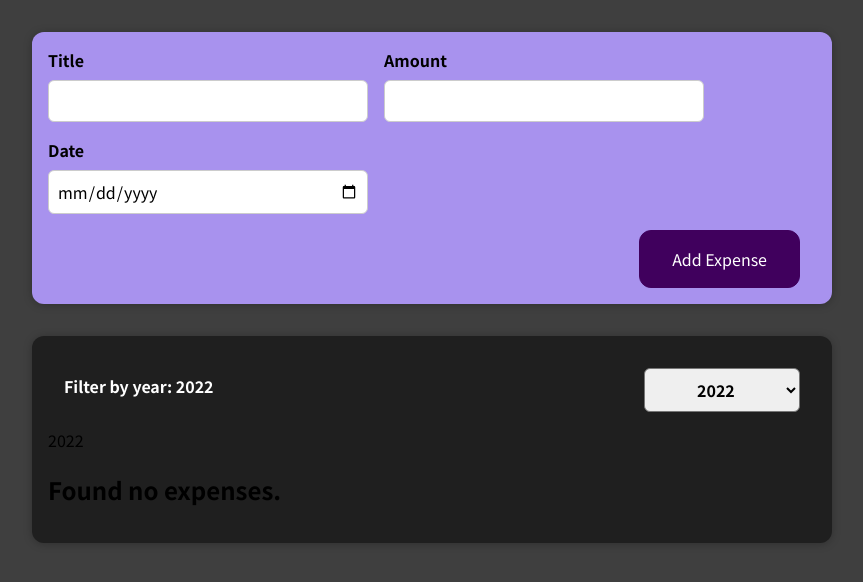
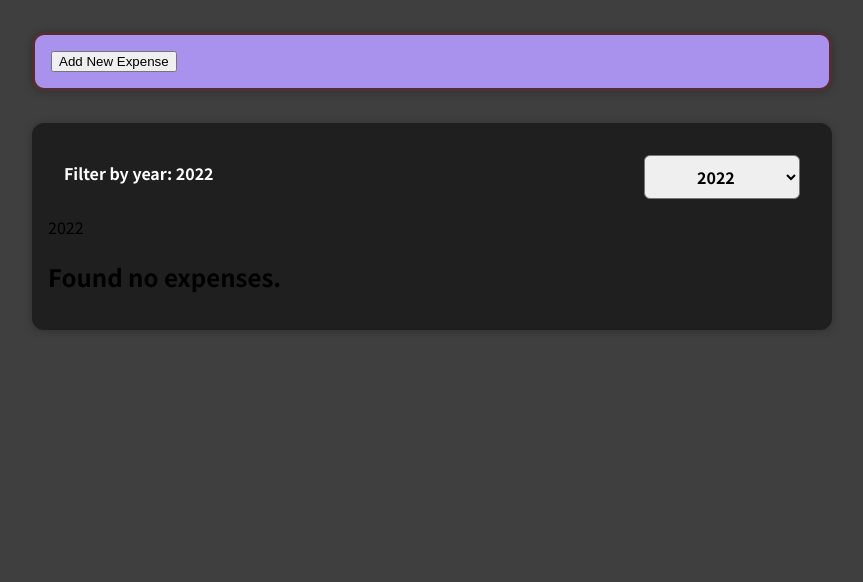
Before and after one commit to NelProgrammer/MY-REACT-PROJECT, a React (Create React App) app: page / in a window 1280 px wide. Shown: the top 582 px of the page, without its empty margins (208-1071 px from the left). Built offline with nearby package versions, Linux system fonts and the light colour scheme.

Commit message:
Added new Component as per the Exercise/test:PopAddNewExpense. NewExpense component rendering is now called when you click Add New Expense Buttton. INNITIAL_EXPENSES is now passed down beanstalk as a Prop. Note I still need to add the cancel button and it's logic.

```diff
--- a/src/App.js
+++ b/src/App.js
@@ -1,6 +1,7 @@
 import React, { useState } from 'react'; // You only need this for compatibility with old React Code
 import ExpensesDisplay from './components/Logic/ExpensesDisplay';
-import NewExpense from './components/UpdateLogic/NewExpense';
+//import NewExpense from './components/UpdateLogic/NewExpense';
+import PopAddNewExpense from './components/UpdateLogic/PopAddNewExpense';
 
 const INITIAL_EXPENSES = [
   {
@@ -28,19 +29,11 @@ const INITIAL_EXPENSES = [
     date: new Date(2021, 5, 12),
   },
 ];
-
-const App = () => {
+const App = (props) => {
   const [expenses, setExpenses] = useState(INITIAL_EXPENSES);
-
-  const addExpenseHandler = (newExpenseItem) => {
-    setExpenses((prevExpenses) => {
-      return [newExpenseItem, ...prevExpenses];
-    });
-  };
-  console.log(expenses);
   return (
     <div>
-      <NewExpense onAddExpense={addExpenseHandler} />
+      <PopAddNewExpense />
       <ExpensesDisplay expenseItems={expenses} />
     </div>
   );
--- /dev/null
+++ b/src/components/UpdateLogic/PopAddNewExpense.css
@@ -0,0 +1,14 @@
+.popAddNewExpense {
+  display: flex;
+  justify-content: space-between;
+  align-items: center;
+  border: 0.3cqmax solid rgb(83, 48, 48);
+  background-color: #a892ee;
+  padding: 1rem;
+  margin: 2rem auto;
+  width: 50rem;
+  max-width: 95%;
+  border-radius: 12px;
+  text-align: center;
+  box-shadow: 0 1px 8px rgba(0, 0, 0, 0.25);
+}
--- /dev/null
+++ b/src/components/UpdateLogic/PopAddNewExpense.js
@@ -0,0 +1,24 @@
+import React, { useState } from 'react';
+import './PopAddNewExpense.css';
+import NewExpense from './NewExpense';
+
+const PopAddNewExpense = (props) => {
+  const [expenses, setExpenses] = useState(props.expenses);
+
+  const addExpenseHandler = (newExpenseItem) => {
+    setExpenses((prevExpenses) => {
+      return [newExpenseItem, ...prevExpenses];
+    });
+  };
+  const showNewExpenseForm = () => {
+    setDisplayComponent(() => <NewExpense onAddExpense={addExpenseHandler} />);
+  };
+
+  const [displayComponent, setDisplayComponent] = useState(() => (
+    <button onClick={showNewExpenseForm}>Add New Expense</button>
+  ));
+
+  return <div className="popAddNewExpense">{displayComponent}</div>;
+};
+
+export default PopAddNewExpense;
```
Also changed, not shown: src/index.css (line endings or trailing spaces).
